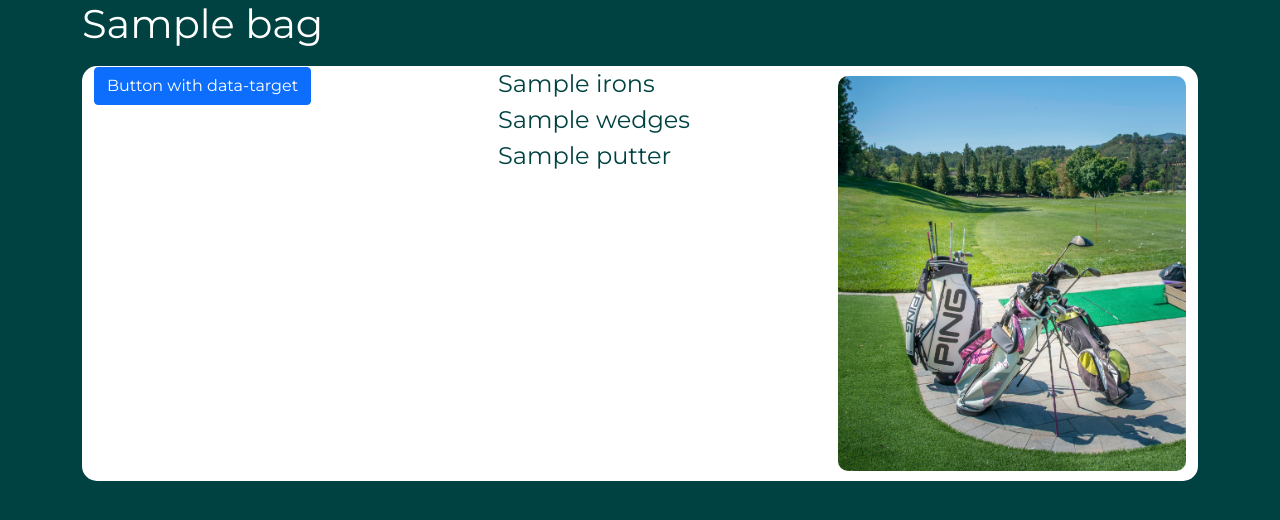
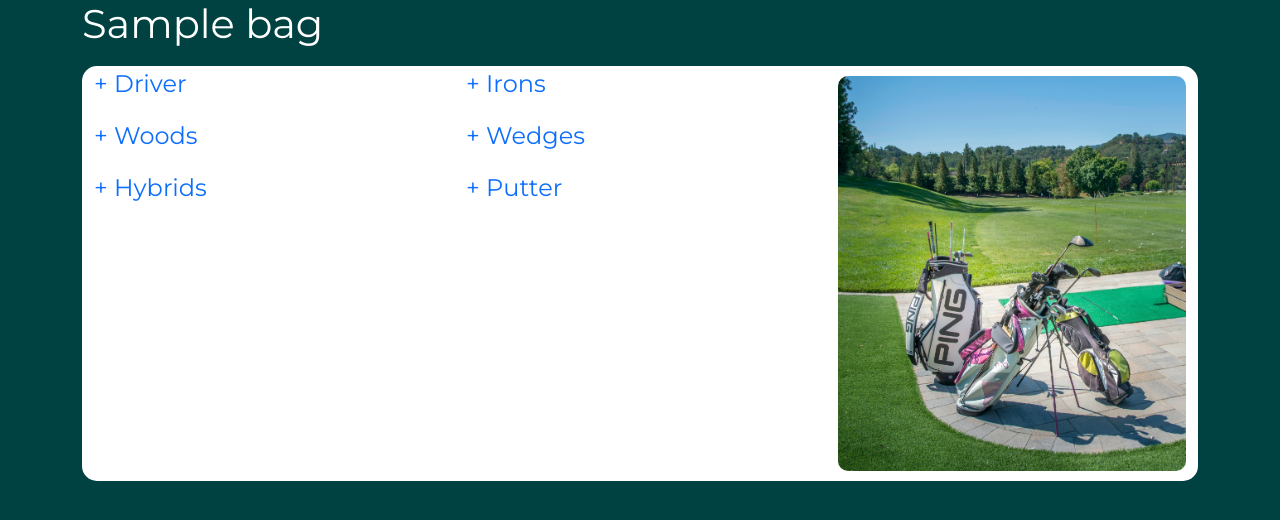
Before and after one commit to Col-R/golfbag-builder, a Flask app: template flask_app/templates/show_bag.html in a window 1280 px wide. Shown: the part 76-596 px from the top of the page. Run offline with Flask 2, Linux system fonts and the light colour scheme; the template is opened without the code that fills it: most values are stand-ins (such as "Sample title", 1, 10 or a date in 2020); some libraries are stand-ins or nearby versions.

Commit message:
added collapsible section headings

```diff
--- a/flask_app/templates/show_bag.html
+++ b/flask_app/templates/show_bag.html
@@ -34,60 +34,93 @@
 
       </div>
     </div>
-    <div class = "row">
+    <div class="row">
       <h1>{{ bag.name }}</h1>
     </div>
     <div class="row show_main">
-      <div class="col-4 ">
+      <div class="col-4">
         <div class="show_content">
 
 
-        </div>
-        <button class="btn btn-primary" type="button" data-toggle="collapse" data-target="#collapseLeft" aria-expanded="false" aria-controls="collapseExample">
-          Button with data-target
-        </button>
-        <ul class = "show_content collapse" id="collapseLeft">
-          <li>{{bag.driver}}</li>
-          <li>{{bag.woods}}</li>
-          <li>{{bag.hybrids}}</li>
+        <a class="expandLink" data-toggle="collapse" href="#collapseDriver" role="button" aria-expanded="false"
+          aria-controls="collapseExample">
+          + Driver
+        </a>
+        <ul>
+          <li class="show_content collapse" id="collapseDriver">{{bag.driver}}</li>
+        </ul>
+        <a class="expandLink" data-toggle="collapse" href="#collapseWoods" role="button" aria-expanded="false"
+          aria-controls="collapseExample">
+          + Woods
+        </a>
+        <ul>
+          <li class="show_content collapse" id="collapseWoods">{{bag.woods}}</li>
+        </ul>
+        <a class="expandLink" data-toggle="collapse" href="#collapseHybrids" role="button" aria-expanded="false"
+          aria-controls="collapseExample">
+          + Hybrids
+        </a>
+        <ul>
+          <li class="show_content collapse" id="collapseHybrids">{{bag.hybrids}}</li>
         </ul>
         <ul>
           <li>
             {% if bag.user_id == session.user_id%}
             <a href="/edit/{{bag.id}}">Edit bag</a>
-          {% endif %}
+            {% endif %}
           </li>
         </ul>
+        </div>
 
       </div>
       <div class="col-4 show_content">
+        <a class="expandLink" data-toggle="collapse" href="#collapseIrons" role="button" aria-expanded="false"
+        aria-controls="collapseExample">
+        + Irons
+      </a>
         <ul>
-          <li>{{bag.irons}}</li>
-          <li>{{bag.wedges}}</li>
-          <li>{{bag.putter}}</li>
+          <li class="show_content collapse" id="collapseIrons">{{bag.irons}}</li>
+        </ul>
+        <a class="expandLink" data-toggle="collapse" href="#collapseWedges" role="button" aria-expanded="false"
+        aria-controls="collapseExample">
+        + Wedges
+      </a>
+        <ul>
+          <li class="show_content collapse" id="collapseWedges">{{bag.wedges}}</li>
+        </ul>
+        <a class="expandLink" data-toggle="collapse" href="#collapsePutter" role="button" aria-expanded="false"
+        aria-controls="collapseExample">
+        + Putter
+      </a>
+        <ul>
+          <li class="show_content collapse" id="collapsePutter">{{bag.putter}}</li>
         </ul>
         <ul>
           <li>
             {% if bag.user_id == session.user_id%}
             <a href="/bag/delete/{{bag.id}}">Delete Bag</a>
-          {% endif %}
+            {% endif %}
           </li>
         </ul>
 
       </div>
       <div class="col-4">
-        <img src="/static/img/view_sidebar.jpg" alt="golf bags" id = "show_img">
+        <img src="/static/img/view_sidebar.jpg" alt="golf bags" id="show_img">
       </div>
     </div>
 
 
-    <!-- Todo create a collapsible button for each item in the bag. Label  = Driver, woods, etc. revealed content will be {{bag.driver}} {{bag.wedges}} etc -->
-
   </div>
-<!-- scripts -->
-  <script src="https://code.jquery.com/jquery-3.2.1.slim.min.js" integrity="sha384-KJ3o2DKtIkvYIK3UENzmM7KCkRr/rE9/Qpg6aAZGJwFDMVNA/GpGFF93hXpG5KkN" crossorigin="anonymous"></script>
-<script src="https://cdnjs.cloudflare.com/ajax/libs/popper.js/1.12.9/umd/popper.min.js" integrity="sha384-ApNbgh9B+Y1QKtv3Rn7W3mgPxhU9K/ScQsAP7hUibX39j7fakFPskvXusvfa0b4Q" crossorigin="anonymous"></script>
-<script src="https://maxcdn.bootstrapcdn.com/bootstrap/4.0.0/js/bootstrap.min.js" integrity="sha384-JZR6Spejh4U02d8jOt6vLEHfe/JQGiRRSQQxSfFWpi1MquVdAyjUar5+76PVCmYl" crossorigin="anonymous"></script>
+  <!-- scripts -->
+  <script src="https://code.jquery.com/jquery-3.2.1.slim.min.js"
+    integrity="sha384-KJ3o2DKtIkvYIK3UENzmM7KCkRr/rE9/Qpg6aAZGJwFDMVNA/GpGFF93hXpG5KkN" crossorigin="anonymous">
+  </script>
+  <script src="https://cdnjs.cloudflare.com/ajax/libs/popper.js/1.12.9/umd/popper.min.js"
+    integrity="sha384-ApNbgh9B+Y1QKtv3Rn7W3mgPxhU9K/ScQsAP7hUibX39j7fakFPskvXusvfa0b4Q" crossorigin="anonymous">
+  </script>
+  <script src="https://maxcdn.bootstrapcdn.com/bootstrap/4.0.0/js/bootstrap.min.js"
+    integrity="sha384-JZR6Spejh4U02d8jOt6vLEHfe/JQGiRRSQQxSfFWpi1MquVdAyjUar5+76PVCmYl" crossorigin="anonymous">
+  </script>
 </body>
 
 
```
